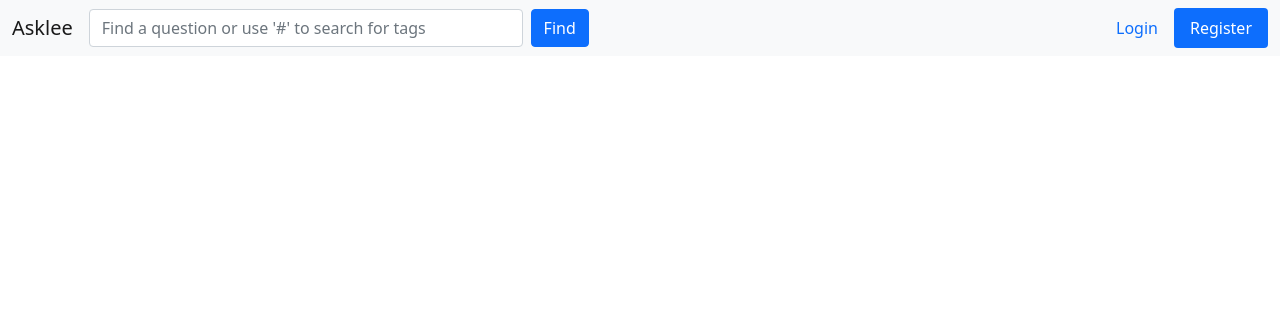
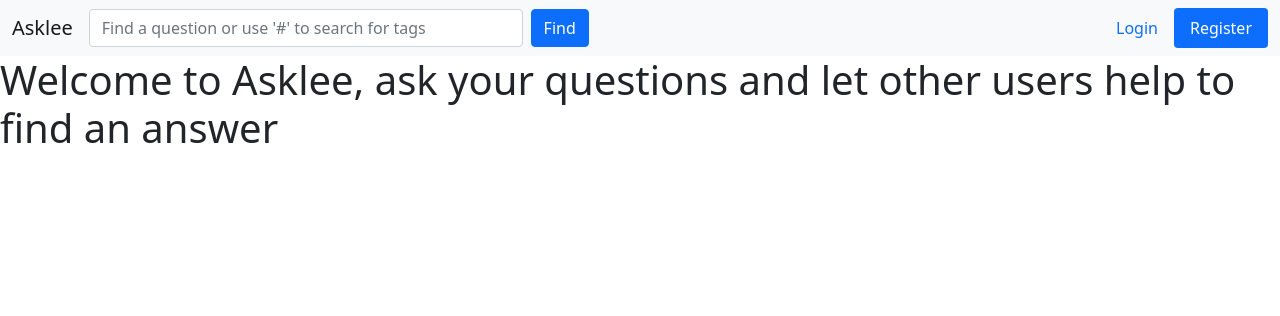
Before and after one commit to Andrew-157/flask_project_1, a Flask app: page / in a window 1280 px wide. Shown: the top 316 px of the page. Run offline with Flask 3, Linux system fonts and the light colour scheme.

Commit message:
Update index.html

```diff
--- a/app/templates/main/index.html
+++ b/app/templates/main/index.html
@@ -1,4 +1,5 @@
 {% extends 'main_base.html' %}
 
 {% block content %}
+<h1>Welcome to Asklee, ask your questions and let other users help to find an answer</h1>
 {% endblock %}
```
